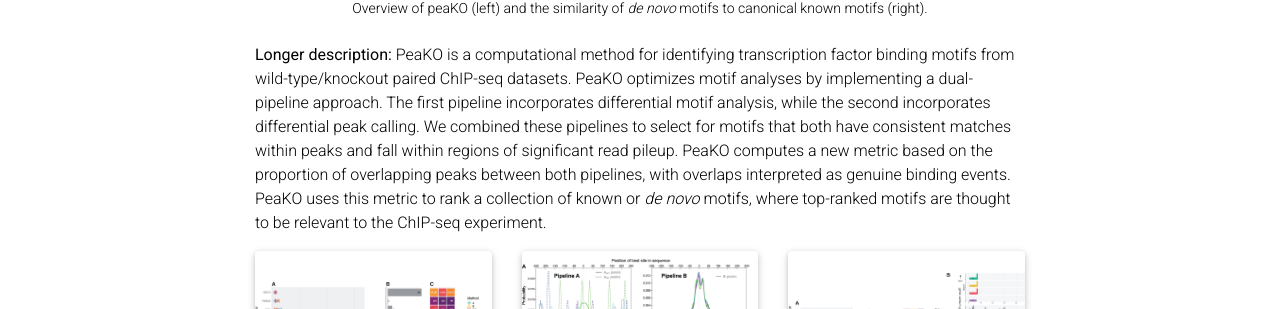
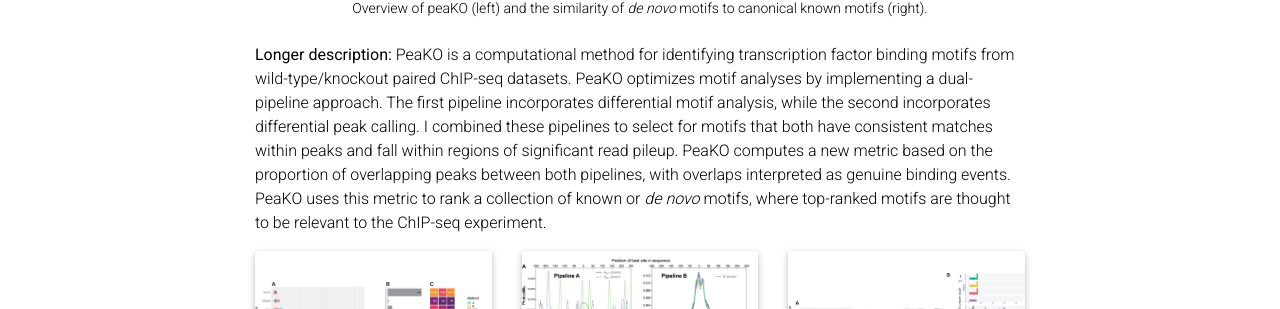
Before and after one commit to dcdxy/dcdxy.github.io, a Jekyll site: the page built from _projects/1_project.md, in a window 1280 px wide and 900 px high, scrolled down 683 px. Shown: the part 215-524 px from the top of the window. Built offline with Jekyll 4.4.1, drawn with Linux system fonts in a browser that asks for light colours; full-size pictures stand in for the smaller copies a plugin makes; comment, search, counter and statistics services are not loaded; a style sheet for code colours, icons or effects is not loaded.

```diff
--- a/_projects/1_project.md
+++ b/_projects/1_project.md
@@ -63,7 +63,7 @@ I developed peaKO during my MSc at the University of Toronto. I used `Snakemake`
     Overview of peaKO (left) and the similarity of <i>de novo</i> motifs to canonical known motifs (right).
 </div>
 
-<b>Longer description:</b> PeaKO is a computational method for identifying transcription factor binding motifs from wild-type/knockout paired ChIP-seq datasets. PeaKO optimizes motif analyses by implementing a dual-pipeline approach. The first pipeline incorporates differential motif analysis, while the second incorporates differential peak calling. We combined these pipelines to select for motifs that both have consistent matches within peaks and fall within regions of significant read pileup. PeaKO computes a new metric based on the proportion of overlapping peaks between both pipelines, with overlaps interpreted as genuine binding events. PeaKO uses this metric to rank a collection of known or <i>de novo</i> motifs, where top-ranked motifs are thought to be relevant to the ChIP-seq experiment.
+<b>Longer description:</b> PeaKO is a computational method for identifying transcription factor binding motifs from wild-type/knockout paired ChIP-seq datasets. PeaKO optimizes motif analyses by implementing a dual-pipeline approach. The first pipeline incorporates differential motif analysis, while the second incorporates differential peak calling. I combined these pipelines to select for motifs that both have consistent matches within peaks and fall within regions of significant read pileup. PeaKO computes a new metric based on the proportion of overlapping peaks between both pipelines, with overlaps interpreted as genuine binding events. PeaKO uses this metric to rank a collection of known or <i>de novo</i> motifs, where top-ranked motifs are thought to be relevant to the ChIP-seq experiment.
 
 <div class="row justify-content-sm-center">
     <div class="col-sm mt-3 mt-md-0">
```
